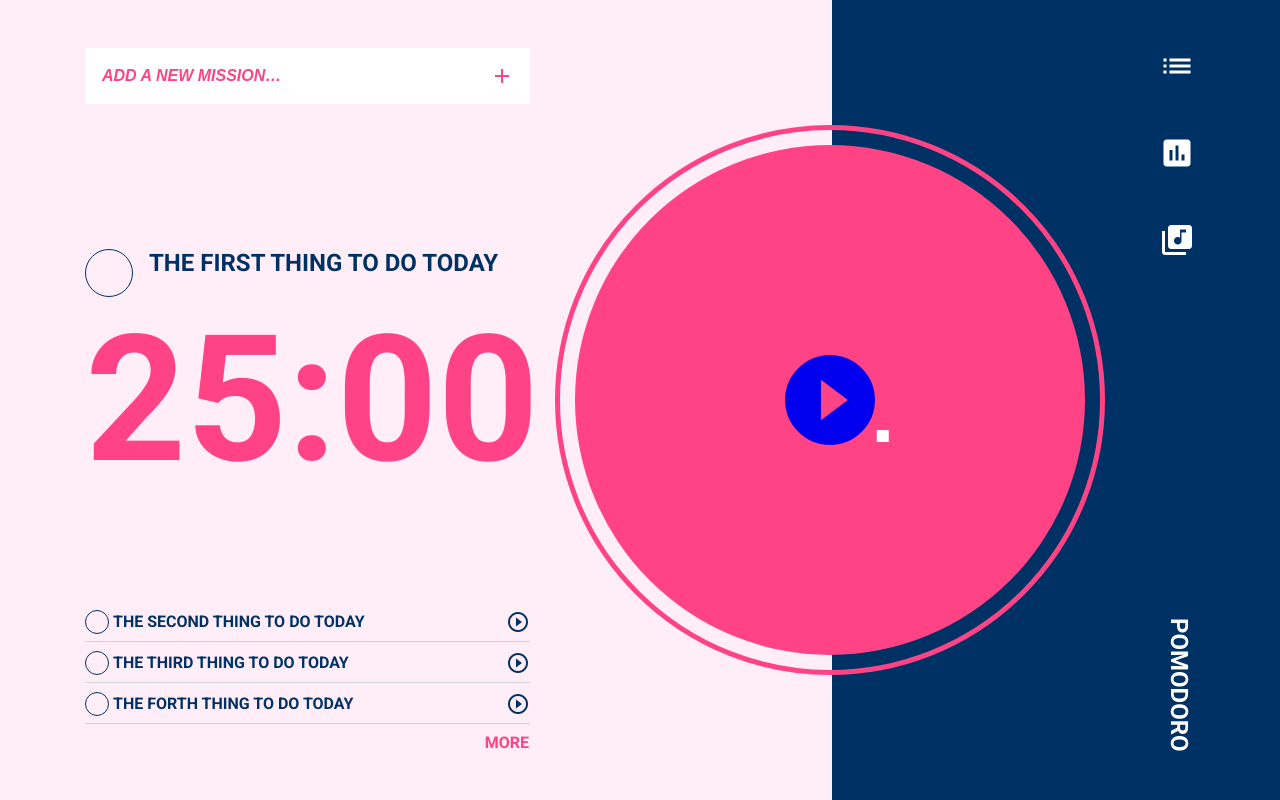
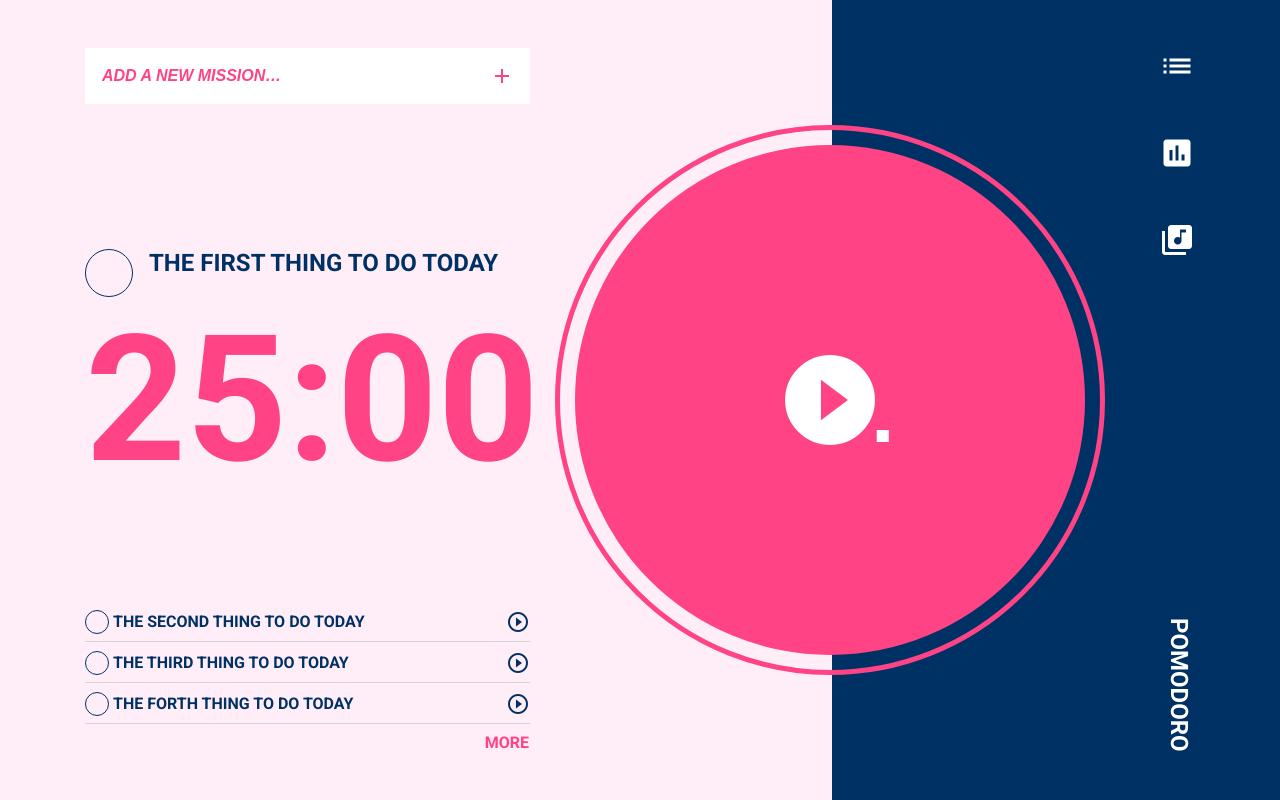
Before and after one commit to qianjia-world/F2E-pomodoro-layout-Practice, a plain HTML site: page index.html in a window 1280 px wide. Drawn offline with Linux system fonts and the light colour scheme.

Commit message:
修復playbutton顏色不正確的bug

```diff
--- a/css/_index.scss
+++ b/css/_index.scss
@@ -100,6 +100,7 @@
             left: 50%;
             transform: translate(-50%,-50%);
             font-size: 108px;
+            color: $light;
             &:visited{
                 color: $light;
             }
```
Also changed, not shown: css/style.css, 1 other file.
